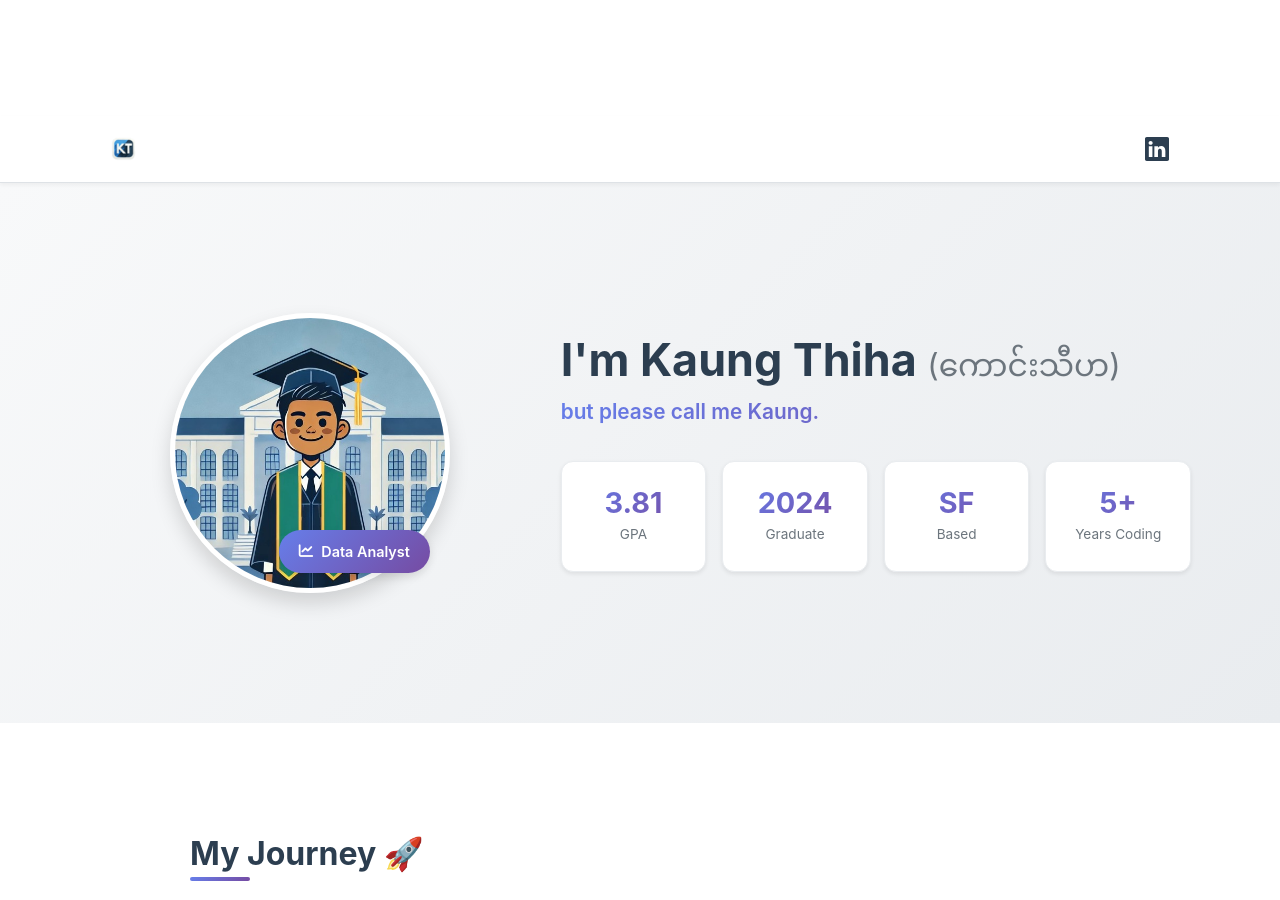
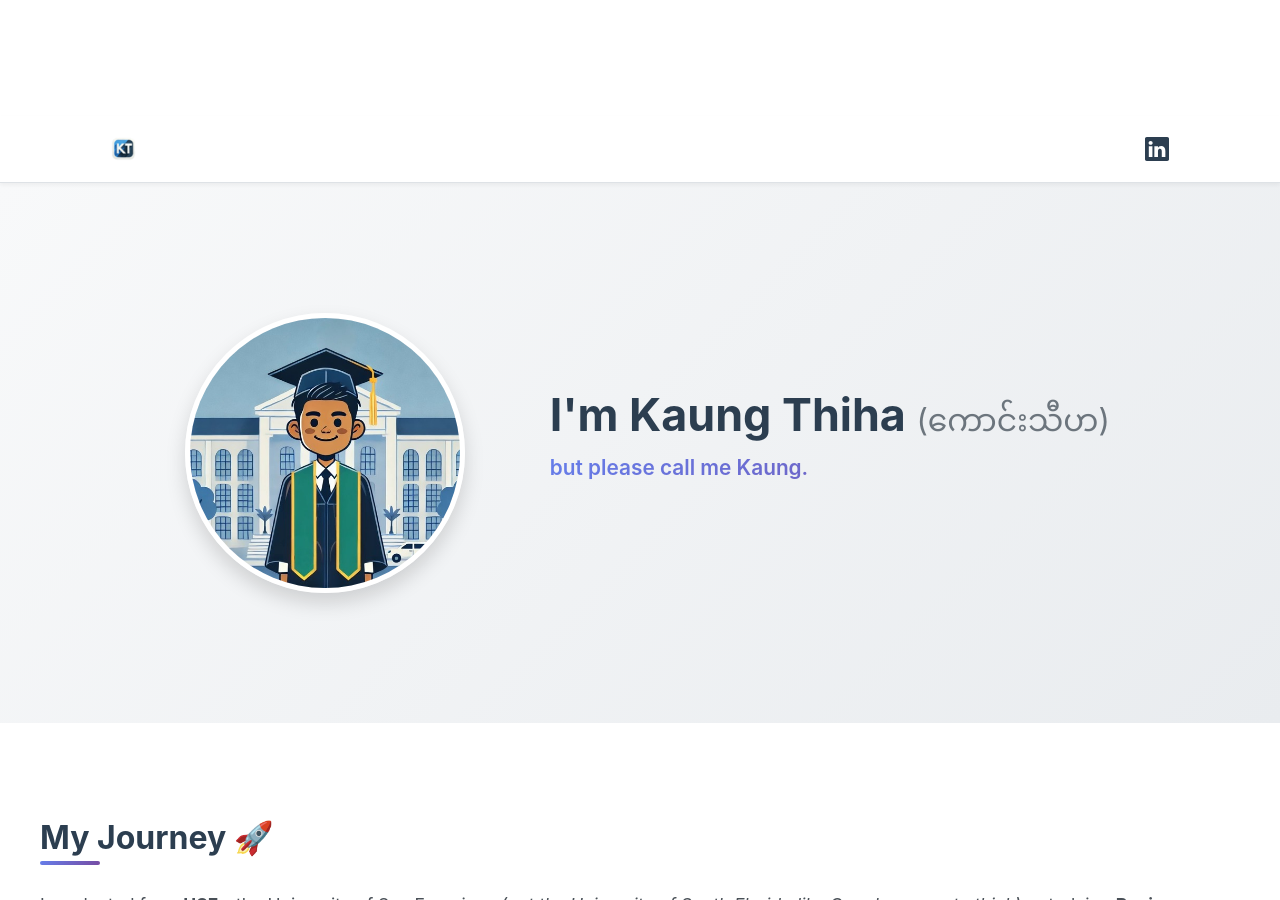
Before and after one commit to kaungthiha/kaungthiha.github.io, a Jekyll site: the page built from index.html, in a window 1280 px wide and 900 px high. Built offline with Jekyll 4.4.1, drawn with Linux system fonts in a browser that asks for light colours; the list of posts is cut into pages by our own code; some of the changed text lies outside the part shown.

Commit message:
Seamless Scroll + my edits

```diff
--- a/assets/css/landing.css
+++ b/assets/css/landing.css
@@ -18,10 +18,15 @@
   box-sizing: border-box;
 }
 
+html {
+  scroll-behavior: smooth;
+}
+
 body {
   font-family: -apple-system, BlinkMacSystemFont, "Segoe UI", Roboto, "Helvetica Neue", Arial, sans-serif;
   color: var(--text-dark);
   line-height: 1.6;
+  overflow-x: hidden;
 }
 
 /* Header Styles */
@@ -47,7 +52,35 @@
 }
 
 section {
-  padding: 4rem 0;
+  padding: 3rem 0;
+}
+
+/* Container Optimizations */
+.container-fluid {
+  max-width: 1400px;
+  margin: 0 auto;
+}
+
+/* Smooth Scroll Animation */
+@media (prefers-reduced-motion: no-preference) {
+  html {
+    scroll-behavior: smooth;
+  }
+
+  section {
+    animation: fadeInUp 0.6s ease-out;
+  }
+}
+
+@keyframes fadeInUp {
+  from {
+    opacity: 0;
+    transform: translateY(20px);
+  }
+  to {
+    opacity: 1;
+    transform: translateY(0);
+  }
 }
 
 /* Hero Section */
@@ -161,8 +194,9 @@
 }
 
 .content-wrapper {
-  max-width: 900px;
+  max-width: 1200px;
   margin: 0 auto;
+  width: 100%;
 }
 
 .content-wrapper h2 {
@@ -389,9 +423,10 @@
 }
 
 .game-wrapper {
-  max-width: 600px;
+  max-width: 700px;
   margin: 0 auto;
   text-align: center;
+  width: 100%;
 }
 
 .game-title {
@@ -542,9 +577,10 @@
 }
 
 .cta-content {
-  max-width: 700px;
+  max-width: 100%;
   margin: 0 auto;
   text-align: center;
+  padding: 2rem 0;
 }
 
 .cta-content h3 {
@@ -623,7 +659,12 @@
   }
 
   .hero-section {
-    padding: 3rem 0;
+    padding: 2.5rem 0;
+  }
+
+  .container-fluid {
+    padding-left: 1.5rem !important;
+    padding-right: 1.5rem !important;
   }
 
   .stats-grid {
@@ -647,4 +688,8 @@
   .journey-timeline {
     padding-left: 30px;
   }
+
+  .content-wrapper {
+    max-width: 100%;
+  }
 }
--- a/index.html
+++ b/index.html
@@ -6,41 +6,19 @@
 
 <!-- Hero Section -->
 <section class="hero-section">
-  <div class="container">
-    <div class="row align-items-center">
-      <div class="col-lg-5 text-center mb-4 mb-lg-0">
+  <div class="container-fluid px-4">
+    <div class="row align-items-center justify-content-center">
+      <div class="col-lg-4 col-md-5 text-center mb-4 mb-lg-0">
         <div class="profile-image-wrapper">
           <img src="{{site.baseurl}}/assets/images/about.jpg"
                alt="Kaung Thiha - Data Analyst"
                class="profile-image"
                loading="lazy">
-          <div class="profile-badge">
-            <i class="fas fa-chart-line"></i>
-            <span>Data Analyst</span>
-          </div>
         </div>
       </div>
-      <div class="col-lg-7">
+      <div class="col-lg-6 col-md-7">
         <h1 class="hero-title">I'm Kaung Thiha <span class="burmese-name">(ကောင်းသီဟ)</span></h1>
         <p class="hero-subtitle">but please call me Kaung.</p>
-        <div class="stats-grid">
-          <div class="stat-item">
-            <h3>3.81</h3>
-            <small>GPA</small>
-          </div>
-          <div class="stat-item">
-            <h3>2024</h3>
-            <small>Graduate</small>
-          </div>
-          <div class="stat-item">
-            <h3>SF</h3>
-            <small>Based</small>
-          </div>
-          <div class="stat-item">
-            <h3>5+</h3>
-            <small>Years Coding</small>
-          </div>
-        </div>
       </div>
     </div>
   </div>
@@ -48,44 +26,12 @@
 
 <!-- Bio Section -->
 <section class="bio-section">
-  <div class="container">
+  <div class="container-fluid px-4">
     <div class="content-wrapper">
       <h2>My Journey 🚀</h2>
       <p>I graduated from <strong>USF</strong> - the University of San Francisco <em>(not the University of South Florida like Google seems to think)</em> - studying <strong>Business Analytics & Computer Science</strong>. It's been quite the adventure from my early days in Myanmar to the tech-filled streets of San Francisco.</p>
 
-      <h3>The Origin Story 📚</h3>
       <p>I spent my formative years in Myanmar thinking I'd be a writer or the next Jimmy Neutron (that cowlick was <em>iconic</em>). Half-fittingly, I was initially an English + Philosophy major with law school aspirations. The latter is on the backburner for now (+3 years give or take) but the former still bleeds into my interests and writing style from time to time.</p>
-
-      <div class="journey-timeline">
-        <div class="timeline-item">
-          <div class="timeline-marker bg-primary"></div>
-          <div class="timeline-content">
-            <h4>🇲🇲 Myanmar Beginnings</h4>
-            <p>Started with dreams of writing and, admittedly, becoming Jimmy Neutron</p>
-          </div>
-        </div>
-        <div class="timeline-item">
-          <div class="timeline-marker bg-success"></div>
-          <div class="timeline-content">
-            <h4>📖 English & Philosophy</h4>
-            <p>Initial academic path focused on liberal arts and law school prep</p>
-          </div>
-        </div>
-        <div class="timeline-item">
-          <div class="timeline-marker bg-warning"></div>
-          <div class="timeline-content">
-            <h4>🔄 The Pivot</h4>
-            <p>Discovered the power of data and fell in love with solving problems through analytics</p>
-          </div>
-        </div>
-        <div class="timeline-item">
-          <div class="timeline-marker bg-info"></div>
-          <div class="timeline-content">
-            <h4>🎓 USF Graduate</h4>
-            <p>Business Analytics & Computer Science - where data meets creativity</p>
-          </div>
-        </div>
-      </div>
 
       <h2>What I Do Now 💻</h2>
       <p>Nowadays, I like playing around with data to solve cool problems. I've got a solid understanding of <strong>Python</strong> and <strong>Java</strong> + am pretty handy with <strong>SQL</strong>, <strong>R</strong> and <strong>Tableau</strong>. Been trying to understand the data engineering side of things a bit more as well <em>(Shoutout to Zach Wilson who is putting out some awesome stuff!!)</em></p>
@@ -133,38 +79,6 @@
         </div>
       </div>
 
-      <h2>Fun Facts About Me 🎯</h2>
-      <div class="fun-facts">
-        <div class="fact-card">
-          <div class="fact-icon">
-            <i class="fas fa-globe-asia"></i>
-          </div>
-          <h5>Multilingual</h5>
-          <p>Fluent in English, Burmese, and the universal language of data visualization</p>
-        </div>
-        <div class="fact-card">
-          <div class="fact-icon">
-            <i class="fas fa-hair-dryer"></i>
-          </div>
-          <h5>Jimmy Neutron Aspirations</h5>
-          <p>Sadly, I'm not as cool as Jimmy Neutron yet - I can't rock the cowlick hairstyle 😭</p>
-        </div>
-        <div class="fact-card">
-          <div class="fact-icon">
-            <i class="fas fa-book"></i>
-          </div>
-          <h5>Writer at Heart</h5>
-          <p>My writing background still influences how I communicate complex data insights</p>
-        </div>
-        <div class="fact-card">
-          <div class="fact-icon">
-            <i class="fas fa-hammer"></i>
-          </div>
-          <h5>Continuous Learner</h5>
-          <p>Always exploring new tools and methodologies to stay at the cutting edge</p>
-        </div>
-      </div>
-
       <h2>What's Next? 🌟</h2>
       <p>I'll be using this site as a way to showcase my work and interests. It's a little barebones right now but I'm hoping to change that as I reformat old projects and work on new ones, all while improving my technical chops.</p>
 
@@ -181,10 +95,10 @@
 
 <!-- Tic-Tac-Toe Game Section -->
 <section class="game-section">
-  <div class="container">
+  <div class="container-fluid px-4">
     <div class="game-wrapper">
-      <h2 class="game-title">Challenge Me to Tic-Tac-Toe! 🎮</h2>
-      <p class="game-subtitle">Think you can beat the algorithm? Give it a try!</p>
+      <h2 class="game-title">Tic-Tac-Toe!</h2>
+      <p class="game-subtitle">I mostly tie but give it a try.</p>
 
       <div class="game-container">
         <div class="game-info">
@@ -232,10 +146,8 @@
 
 <!-- Contact CTA -->
 <section class="cta-section">
-  <div class="container">
+  <div class="container-fluid px-4">
     <div class="cta-content">
-      <h3>Let's Build Something Amazing Together</h3>
-      <p>Whether you're looking to collaborate on a project, discuss data insights, or just want to chat about the latest in analytics, I'd love to hear from you!</p>
       <a href="mailto:kaungthiha.3@gmail.com" class="btn-primary">
         <i class="fas fa-envelope"></i> Get in Touch
       </a>
```
